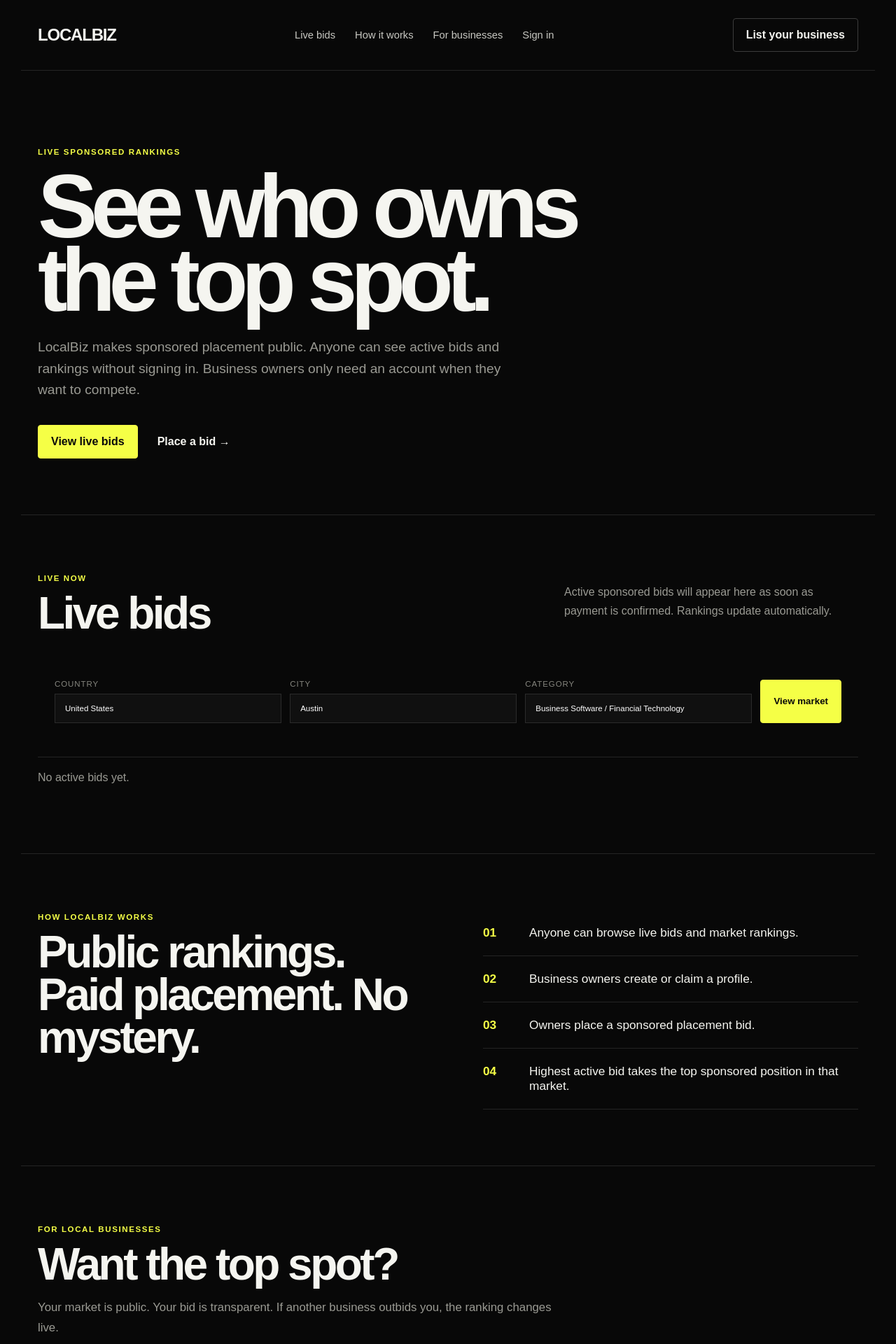
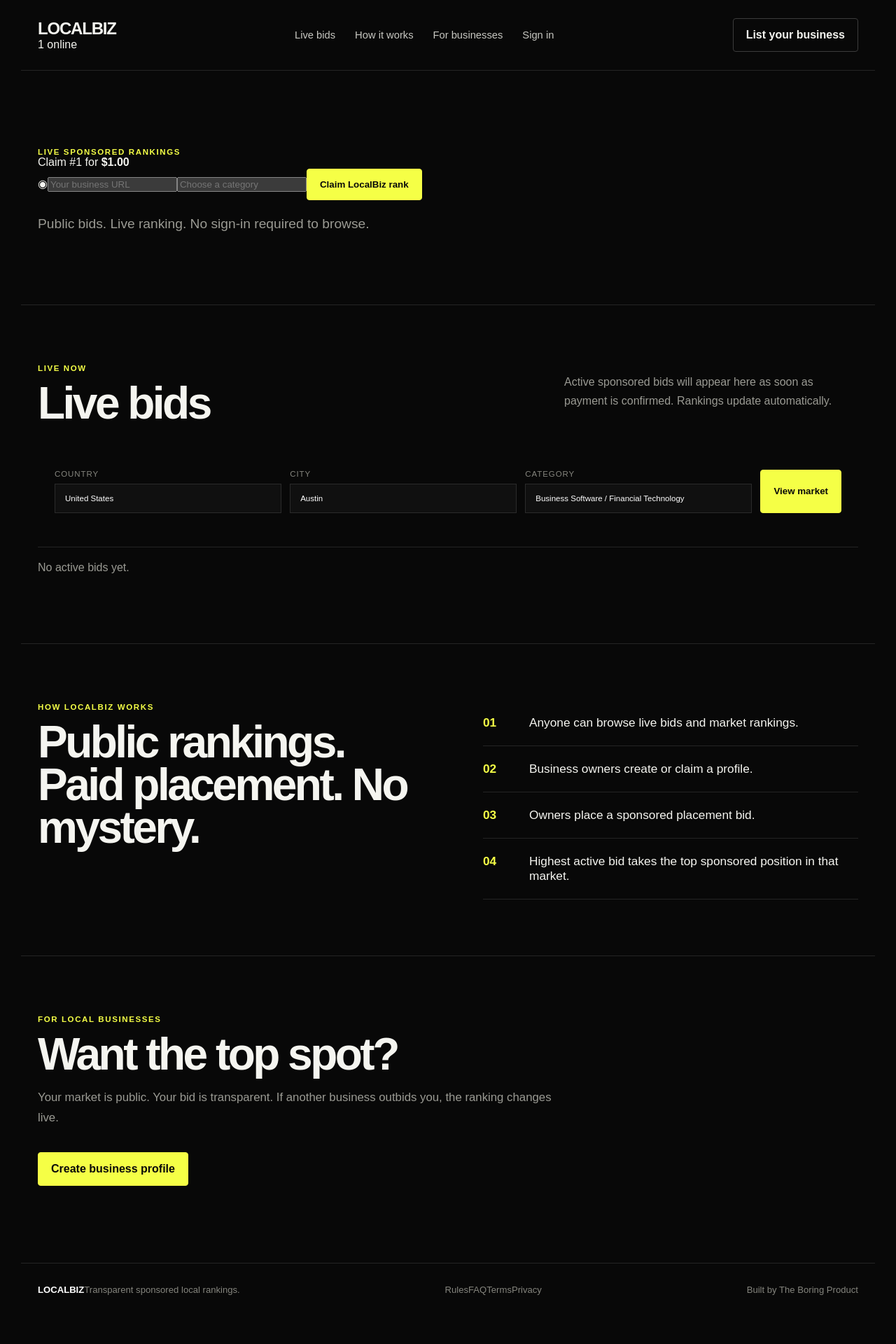
Before and after one commit to Dr-Opara/localbiz, a Next.js app: page / in a window 1280 px wide. Shown: the top 1920 px of the page at 70% size. After the commit the page ends 1880 px from the top, so only its background shows below. Built offline with nearby package versions, Linux system fonts and the light colour scheme; no server answers; the database is empty.

Commit message:
Add live visitors and claim rank experience

```diff
--- a/app/page.tsx
+++ b/app/page.tsx
@@ -29,6 +29,7 @@
   const [bids, setBids] = useState<LiveBid[]>([]);
   const [loading, setLoading] = useState(true);
   const [error, setError] = useState('');
+  const [online, setOnline] = useState(0);
 
   async function loadLiveBids() {
     try {
@@ -44,10 +45,34 @@
     }
   }
 
+  async function heartbeat() {
+    try {
+      let visitorId = window.localStorage.getItem('localbiz_visitor_id');
+      if (!visitorId) {
+        visitorId = crypto.randomUUID();
+        window.localStorage.setItem('localbiz_visitor_id', visitorId);
+      }
+      const response = await fetch('/api/presence', {
+        method: 'POST',
+        headers: { 'content-type': 'application/json' },
+        body: JSON.stringify({ visitor_id: visitorId }),
+      });
+      const json = await response.json();
+      if (response.ok) setOnline(Number(json.online || 0));
+    } catch {
+      // Presence is informational only; never block the public leaderboard.
+    }
+  }
+
   useEffect(() => {
     loadLiveBids();
-    const timer = window.setInterval(loadLiveBids, 15000);
-    return () => window.clearInterval(timer);
+    heartbeat();
+    const bidsTimer = window.setInterval(loadLiveBids, 15000);
+    const presenceTimer = window.setInterval(heartbeat, 60000);
+    return () => {
+      window.clearInterval(bidsTimer);
+      window.clearInterval(presenceTimer);
+    };
   }, []);
 
   const topBid = bids[0]?.amount_cents ?? 0;
@@ -69,19 +94,52 @@
     window.location.href = `/leaderboard?${query.toString()}`;
   }
 
+  function claimRank(event: FormEvent<HTMLFormElement>) {
+    event.preventDefault();
+    const form = new FormData(event.currentTarget);
+    const website = String(form.get('website') || '').trim();
+    const category = String(form.get('claim_category') || '').trim();
+    if (!website || !category) return;
+    const query = new URLSearchParams({ website, category, intent: 'claim-rank' });
+    window.location.href = `/signup?${query.toString()}`;
+  }
+
+  const claimAmount = topBid ? money.format(topBid / 100 + 1) : money.format(1);
+
   return (
     <main>
       <header className="topbar">
-        <a className="brand" href="/">LOCALBIZ</a>
+        <div className="brandCluster">
+          <a className="brand" href="/">LOCALBIZ</a>
+          <div className="livePill"><span className="liveDot" />{online || 1} online</div>
+        </div>
         <nav><a href="#rankings">Live bids</a><a href="#how">How it works</a><a href="#business">For businesses</a><a href="/login">Sign in</a></nav>
         <a className="button secondary" href="/signup">List your business</a>
       </header>
 
-      <section className="hero">
+      <section className="hero compactHero">
         <div className="eyebrow">LIVE SPONSORED RANKINGS</div>
-        <h1>See who owns<br />the top spot.</h1>
-        <p>LocalBiz makes sponsored placement public. Anyone can see active bids and rankings without signing in. Business owners only need an account when they want to compete.</p>
-        <div className="heroActions"><a className="button" href="#rankings">View live bids</a><a className="textLink" href="/signup">Place a bid →</a></div>
+        <div className="claimHeadline">Claim #1 for <strong>{claimAmount}</strong></div>
+        <form className="claimBar" onSubmit={claimRank}>
+          <label className="claimUrl"><span>◉</span><input name="website" placeholder="Your business URL" required /></label>
+          <label className="claimCategory">
+            <input name="claim_category" list="localbiz-categories" placeholder="Choose a category" required />
+            <datalist id="localbiz-categories">
+              <option value="Business Software / Financial Technology" />
+              <option value="Plumber" />
+              <option value="Restaurant" />
+              <option value="Urgent Care" />
+              <option value="Grocery Market" />
+              <option value="HVAC" />
+              <option value="Dental" />
+              <option value="Auto Repair" />
+              <option value="Cleaning Service" />
+              <option value="Real Estate" />
+            </datalist>
+          </label>
+          <button className="button claimButton" type="submit">Claim LocalBiz rank</button>
+        </form>
+        <p className="claimSub">Public bids. Live ranking. No sign-in required to browse.</p>
       </section>
 
       <section className="leaderboard" id="rankings">
@@ -139,7 +197,11 @@
         <span className="eyebrow">FOR LOCAL BUSINESSES</span><h2>Want the top spot?</h2><p>Your market is public. Your bid is transparent. If another business outbids you, the ranking changes live.</p><a className="button" href="/signup">Create business profile</a>
       </section>
 
-      <footer><strong>LOCALBIZ</strong><span>Transparent sponsored local rankings.</span><span>© 2026 LocalBiz</span></footer>
+      <footer className="siteFooter">
+        <div><strong>LOCALBIZ</strong><span>Transparent sponsored local rankings.</span></div>
+        <div className="footerLinks"><a href="#how">Rules</a><a href="#business">FAQ</a><a href="/terms">Terms</a><a href="/privacy">Privacy</a></div>
+        <div>Built by <a className="footerCredit" href="https://theboringproduct.com" target="_blank" rel="noreferrer">The Boring Product</a></div>
+      </footer>
     </main>
   );
 }
```
